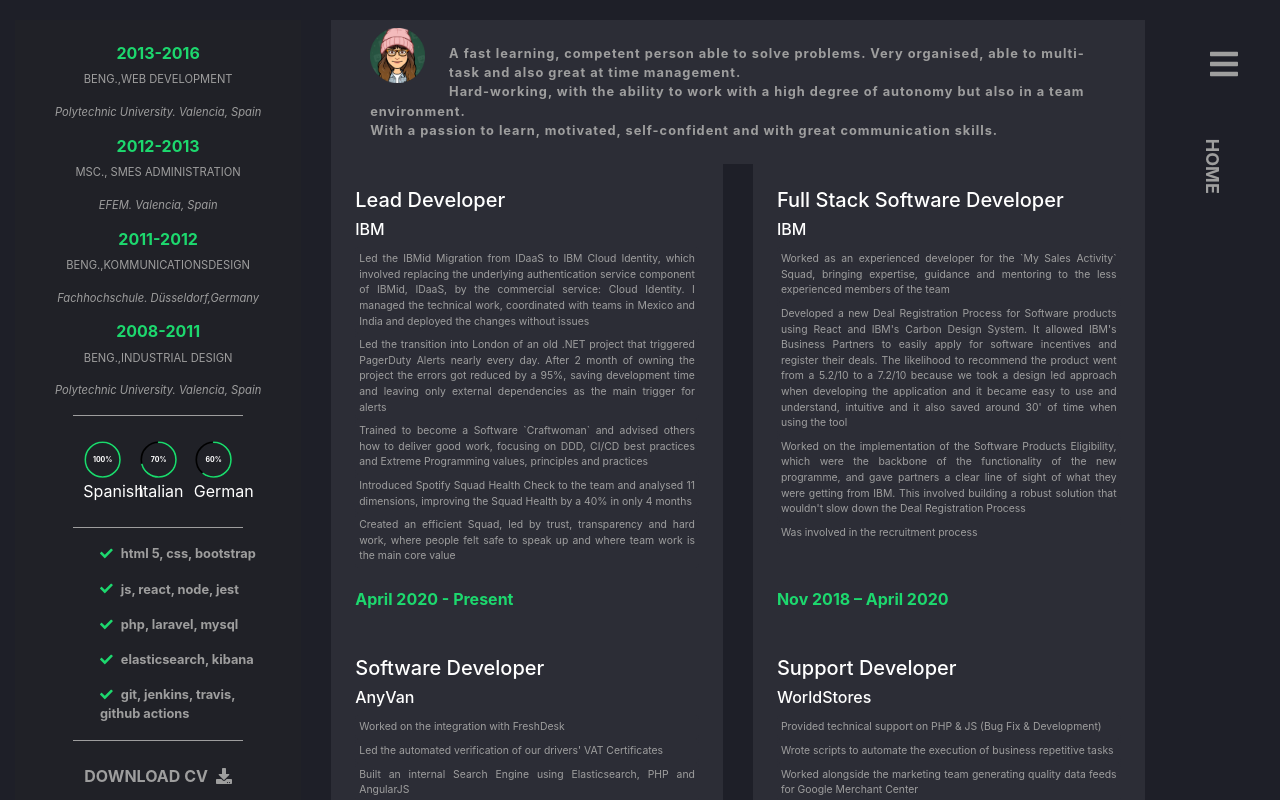
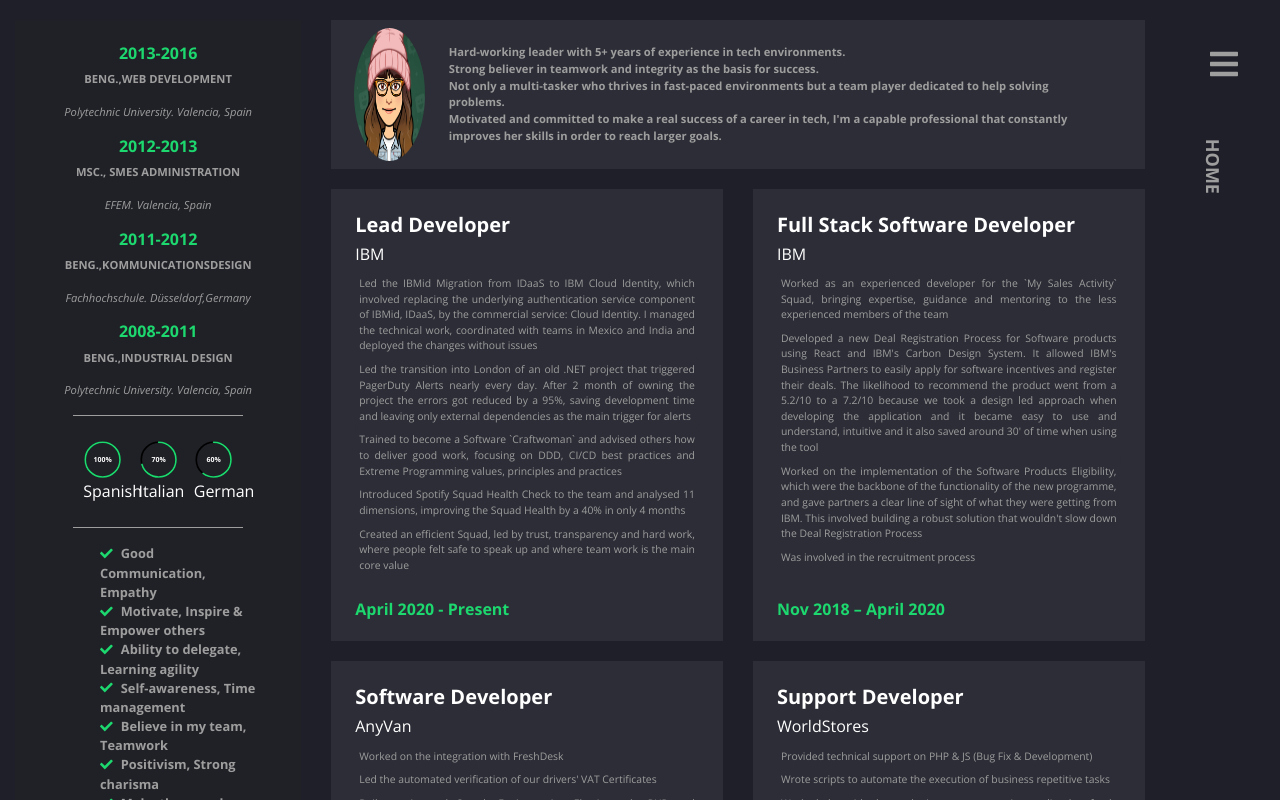
Before and after one commit to myriampuchaltgisep/my-resume, a React (Create React App) app: page / in a window 1280 px wide. Shown: the part 780-1580 px from the top of the page. Built offline with nearby package versions, Linux system fonts and the light colour scheme.

Commit message:
feat: changes to resume

```diff
--- a/public/index.html
+++ b/public/index.html
@@ -30,6 +30,8 @@
       integrity="sha384-9aIt2nRpC12Uk9gS9baDl411NQApFmC26EwAOH8WgZl5MYYxFfc+NcPb1dKGj7Sk"
       crossorigin="anonymous"
     />
+    <link rel="preconnect" href="https://fonts.gstatic.com">
+<link href="https://fonts.googleapis.com/css2?family=Open+Sans:ital,wght@0,300;0,400;0,600;0,700;0,800;1,300;1,400;1,600;1,700;1,800&display=swap" rel="stylesheet">
     <title>React App</title>
   </head>
   <body>
--- a/public/resume.json
+++ b/public/resume.json
@@ -12,9 +12,10 @@
   },
   "resume": {
     "description": [
-      "A fast learning, competent person able to solve problems. Very organised, able to multi-task and also great at time management.",
-      "Hard-working, with the ability to work with a high degree of autonomy but also in a team environment.",
-      "With a passion to learn, motivated, self-confident and with great communication skills."
+      "Hard-working leader with 5+ years of experience in tech environments.",
+      "Strong believer in teamwork and integrity as the basis for success.",
+      "Not only a multi-tasker who thrives in fast-paced environments but a team player dedicated to help solving problems.",
+      "Motivated and committed to make a real success of a career in tech, I'm a capable professional that constantly improves her skills in order to reach larger goals."
     ],
     "education": [
       {
@@ -102,6 +103,16 @@
         "php, laravel, mysql",
         "elasticsearch, kibana",
         "git, jenkins, travis, github actions"
+      ],
+      "soft" : [
+        "Good Communication, Empathy",
+        "Motivate, Inspire & Empower others",
+        "Ability to delegate, Learning agility",
+        "Self-awareness, Time management",
+        "Believe in my team, Teamwork",
+        "Positivism, Strong charisma",
+        "Make the complex simple, Courage",
+        "Problem-Solving, Integrity"
       ]
     },
     "social": [
--- a/src/App.scss
+++ b/src/App.scss
@@ -19,6 +19,7 @@
   align-items: stretch;
   align-content: stretch;
   height: 100%;
+  font-family: 'Open Sans', sans-serif;
 }
 
 /* Hide scrollbar for Chrome, Safari and Opera */
@@ -104,6 +105,9 @@
     }
 
     #navbar #nav {
+
+      font-weight: 600;
+
       @include media-breakpoint-up(lg) {
         margin-left: -80%;
       }
@@ -130,6 +134,10 @@
   .welcome-message {
     letter-spacing: 1.5px;
     align-self: center;
+
+    span {
+      font-weight: 600;
+    }
 
     h2 {
       color: $header-color;
@@ -175,35 +183,42 @@
   }
 
   #description {
-    letter-spacing: 1px;
+
+    margin: 0 auto;
+    display: flex;
+
+    img {
+      width: 9%;
+    }
+
+    .text {
+      font-size: 0.7em;
+      padding: 20px;
+    }
+
+    @include media-breakpoint-up(lg) {
+      .text {
+        font-weight: bold;
+      }
+    }
 
     @include media-breakpoint-down(md) {
       margin-top: 20px;
-    }
 
-    img {
-      width: 7%;
+      .text {
+        font-size: 0.6em;
+        padding: 10px;
+        text-align: justify;
+      }
 
-      @include media-breakpoint-down(md) {
+      img {
         width: 15%;
-      }
-      @include media-breakpoint-down(sm) {
-        display: none;
       }
     }
 
-    .text {
-      font-size: 0.8em;
-      padding: 20px;
-
-      @include media-breakpoint-up(lg) {
-        font-weight: bold;
-      }
-
-      @include media-breakpoint-down(md) {
-        font-size: 0.6em;
-        padding: 10px;
-        text-align: justify;
+    @include media-breakpoint-down(sm) {
+      img {
+        display: none;
       }
     }
   }
@@ -279,7 +294,7 @@
           font-size: 0.7rem;
           text-align: left;
           margin-left: 0;
-          padding-left: 10px;
+          padding-left: 3px;
         }
       }
     }
@@ -293,6 +308,10 @@
     // align-content: space-around;
     // justify-content: stretch;
 
+    h5 {
+      font-weight: 700;
+    }
+
     .job .duration {
       bottom: 1%;
     }
@@ -302,12 +321,10 @@
     }
 
     @include media-breakpoint-up(lg) {
-      // .job {
-      //   margin-bottom: 0;
-      // }
-      // .row {
-      //   margin-bottom: 0;
-      // }
+      .description,
+      .experience-row {
+        margin-bottom: 20px;
+      }
     }
 
     @include media-breakpoint-down(md) {
--- a/src/Components/Description.tsx
+++ b/src/Components/Description.tsx
@@ -19,7 +19,7 @@
     <Container fluid id="description">
       <Image
         src={process.env.PUBLIC_URL + "/images/my-emoji.png"}
-        className="my-2 mx-4 float-left"
+        className="my-2 ml-2"
       />
       <Container className="text p-4">{description}</Container>
     </Container>
--- a/src/Components/Education.tsx
+++ b/src/Components/Education.tsx
@@ -13,7 +13,7 @@
       return (
         <>
           <h6 className="font-weight-bold">{line.duration}</h6>
-          <p className="text-uppercase">{line.degree}</p>
+          <p className="text-uppercase font-weight-bold">{line.degree}</p>
           <p>
             <em>{line.school}</em>
           </p>
--- a/src/Components/Experience.tsx
+++ b/src/Components/Experience.tsx
@@ -31,7 +31,7 @@
 
     return (
       <Container className="job h-100 p-4 mb-4" key={job.title}>
-        <h5 className="text-white text-sm-left" font-weight-bold>
+        <h5 className="text-white text-sm-left" >
           {job.title}
         </h5>
         <h6 className="text-white">{job.company}</h6>
--- a/src/Components/Resume.tsx
+++ b/src/Components/Resume.tsx
@@ -58,7 +58,7 @@
             <Button
               variant="link"
               onClick={downloadCV}
-              className="text-decoration-none font-weight-bold"
+              className="text-decoration-none font-weight-bold pt-0 pb-3"
             >
               DOWNLOAD CV
               <FontAwesomeIcon icon={faDownload} className="faIcon ml-2" />
@@ -67,7 +67,7 @@
         </Col>
         <Col lg={8} className="section p-0">
           <Container fluid id="experience">
-            <Row>
+            <Row className="description">
               <Col>
                 <Description content={content.description}></Description>
               </Col>
--- a/src/Components/Tech.tsx
+++ b/src/Components/Tech.tsx
@@ -1,36 +1,50 @@
-import React from "react";
-import PropTypes from "prop-types";
-import { FontAwesomeIcon } from "@fortawesome/react-fontawesome";
-import { faCheck } from "@fortawesome/free-solid-svg-icons";
-import Container from "react-bootstrap/esm/Container";
+import React from 'react';
+import PropTypes from 'prop-types';
+import { FontAwesomeIcon } from '@fortawesome/react-fontawesome';
+import { faCheck } from '@fortawesome/free-solid-svg-icons';
+import Container from 'react-bootstrap/esm/Container';
 
 interface TechProps {
   content: any;
 }
 const Tech = ({ content }: TechProps) => {
-  let skills = "";
+  let techStack = '';
+  let skills = '';
 
-  if (content.tech) {
-    skills = content.tech.map(function (skill: any) {
+  const getSkills = (skills: any) => {
+    return skills.map(function (skill: any) {
       return (
         <>
-          <p className="font-weight-bold text-lg-left skill">
+          <p className="font-weight-bold text-lg-left skill mb-0">
             <FontAwesomeIcon icon={faCheck} className="icon mr-2" />
             {skill}
           </p>
         </>
       );
     });
+  };
+
+  if (content.tech) {
+    techStack = getSkills(content.tech);
   }
 
-  return <Container id="tech">{skills}</Container>;
+  if (content.soft) {
+    skills = getSkills(content.soft);
+  }
+
+  return (
+    <Container id="tech">
+      <p>{skills}</p>
+      <p>{techStack}</p>
+    </Container>
+  );
 };
 
 Tech.propTypes = {
   content: PropTypes.string,
 };
 Tech.defaultProps = {
-  content: "",
+  content: '',
 };
 
 export default Tech;
```
Also changed, not shown: 1 other file (tests, documents, lock files or other folders).
